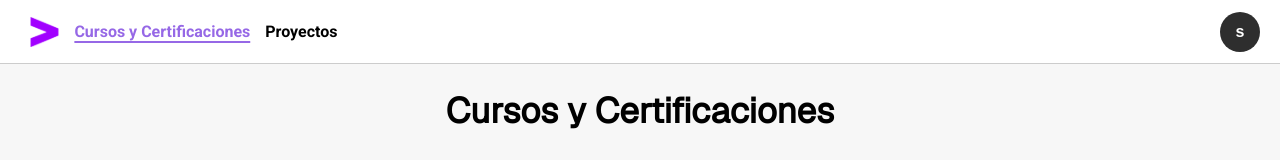
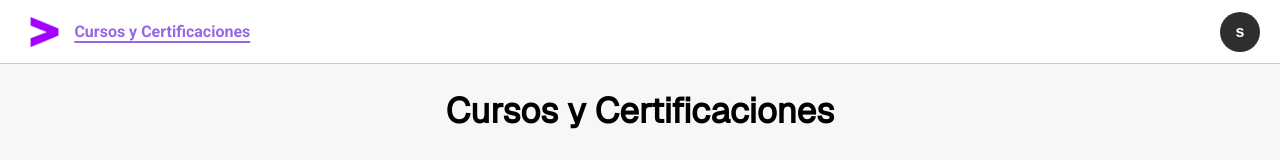
Before and after one commit to ferp03/Vantage360, an Angular app in the folder Frontend/: page /cursos_certificados in a window 1280 px wide. Shown: the top 160 px of the page. Built offline with nearby package versions, Linux system fonts and the light colour scheme; sample sign-in values are in the browser's storage.

Commit message:
quitar modal de /proeycto

```diff
--- a/Frontend/src/app/Components/menu-bar/menu-bar.component.html
+++ b/Frontend/src/app/Components/menu-bar/menu-bar.component.html
@@ -9,7 +9,6 @@
                 <li *ngIf="esAdmin()"><a routerLink="/empleados" routerLinkActive="active">Empleados</a></li>
 
                 <li><a routerLink="/cursos_certificados" routerLinkActive="active">Cursos y Certificaciones</a></li>
-                <li><a routerLink="/proyectos" routerLinkActive="active">Proyectos</a></li>
                 <!-- <li><a routerLink="/registro-habilidades" routerLinkActive="active">Registrar Habilidades</a></li> -->
             </ul>
         </nav>
--- a/Frontend/src/app/app-routing.module.ts
+++ b/Frontend/src/app/app-routing.module.ts
@@ -24,7 +24,7 @@ const routes: Routes = [
     children: [
       { path: '', redirectTo: 'cursos_certificados', pathMatch: 'full' },
       { path: 'empleados', component: DisponibilidadComponent, canActivate: [UserGuard] },
-      { path: 'proyectos', component: ProyectosComponent, canActivate: [UserGuard] },
+      { path: 'crear-proyectos', component: ProyectosComponent, canActivate: [UserGuard] },
       { path: 'registro-habilidades', component: RegistroHabilidadesComponent, canActivate: [AuthGuard] },
       { path: 'miscursos', component: CursosComponent, canActivate: [AuthGuard] },
       { path: 'certificates', component: CertificacionesComponent, canActivate: [AuthGuard]},
```
